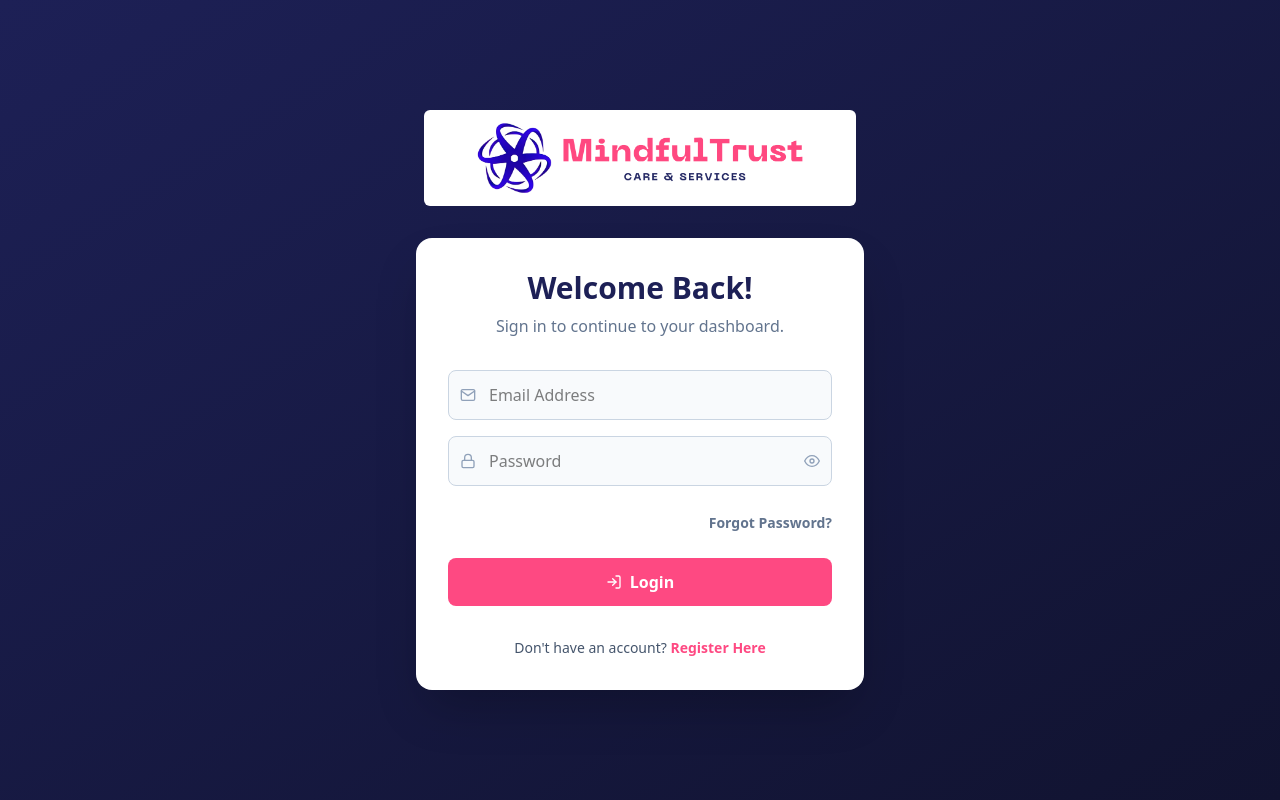
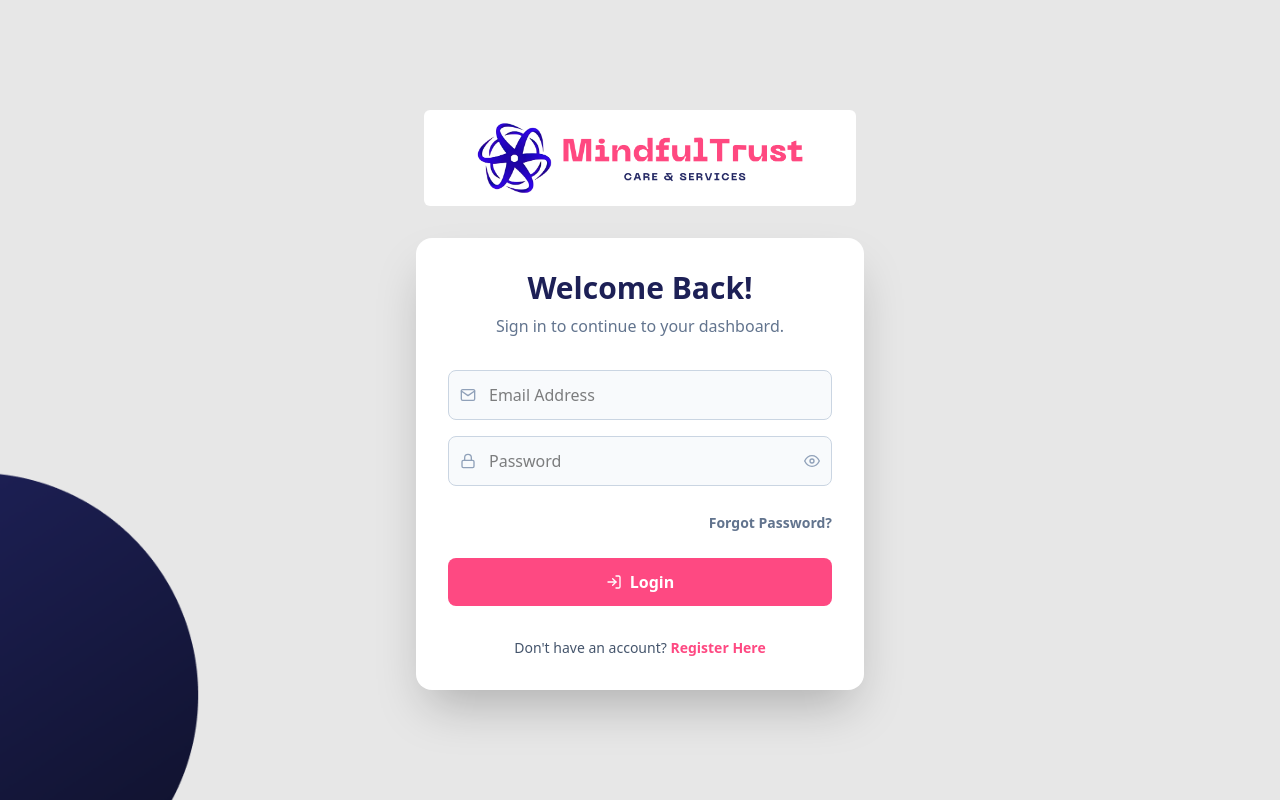
Before and after one commit to MalikOwaisDev/cms-front, a React (Vite) app: page /login in a window 1280 px wide. Built offline with nearby package versions, Linux system fonts and the light colour scheme.

Commit message:
Login Update Initialized

```diff
--- a/package.json
+++ b/package.json
@@ -17,6 +17,7 @@
     "react-dom": "^19.1.0",
     "react-icons": "^5.5.0",
     "react-router-dom": "^7.6.2",
+    "sass": "^1.89.2",
     "tailwindcss": "^4.1.10"
   },
   "devDependencies": {
--- a/src/auth/Login.jsx
+++ b/src/auth/Login.jsx
@@ -1,6 +1,7 @@
 import { useState, useEffect } from "react";
 import { useNavigate, Link } from "react-router-dom";
 import axios from "axios";
+import './styles/login.scss'
 
 // Icons for UI feedback
 import {
@@ -64,7 +65,7 @@ export default function Login() {
 
   return (
     // UI Improvement: Added a subtle gradient background for more depth
-    <div className="min-h-screen flex items-center justify-center bg-gradient-to-br from-[#1D2056] to-[#111330] p-4 font-sans">
+    <div className="lgn-hero">
       {/* UI Improvement: Added entry animations for the entire form */}
       <div
         className={`w-full max-w-md transform transition-all duration-700 ease-out ${
--- /dev/null
+++ b/src/auth/styles/login.scss
@@ -0,0 +1,12 @@
+
+
+.lgn-hero{
+    height: 100vh;
+    width: 100%;
+    background-image: url(../assets/img/BackgroundImage.png);
+    background-size: cover;
+    background-position: center;
+    display: flex;
+    align-items: center;
+    justify-content: center;
+}
```
Also changed, not shown: src/auth/assets/img/BackgroundImage.png (added), src/auth/styles/_mixins.scss (added), 1 other file (tests, documents, lock files or other folders).
